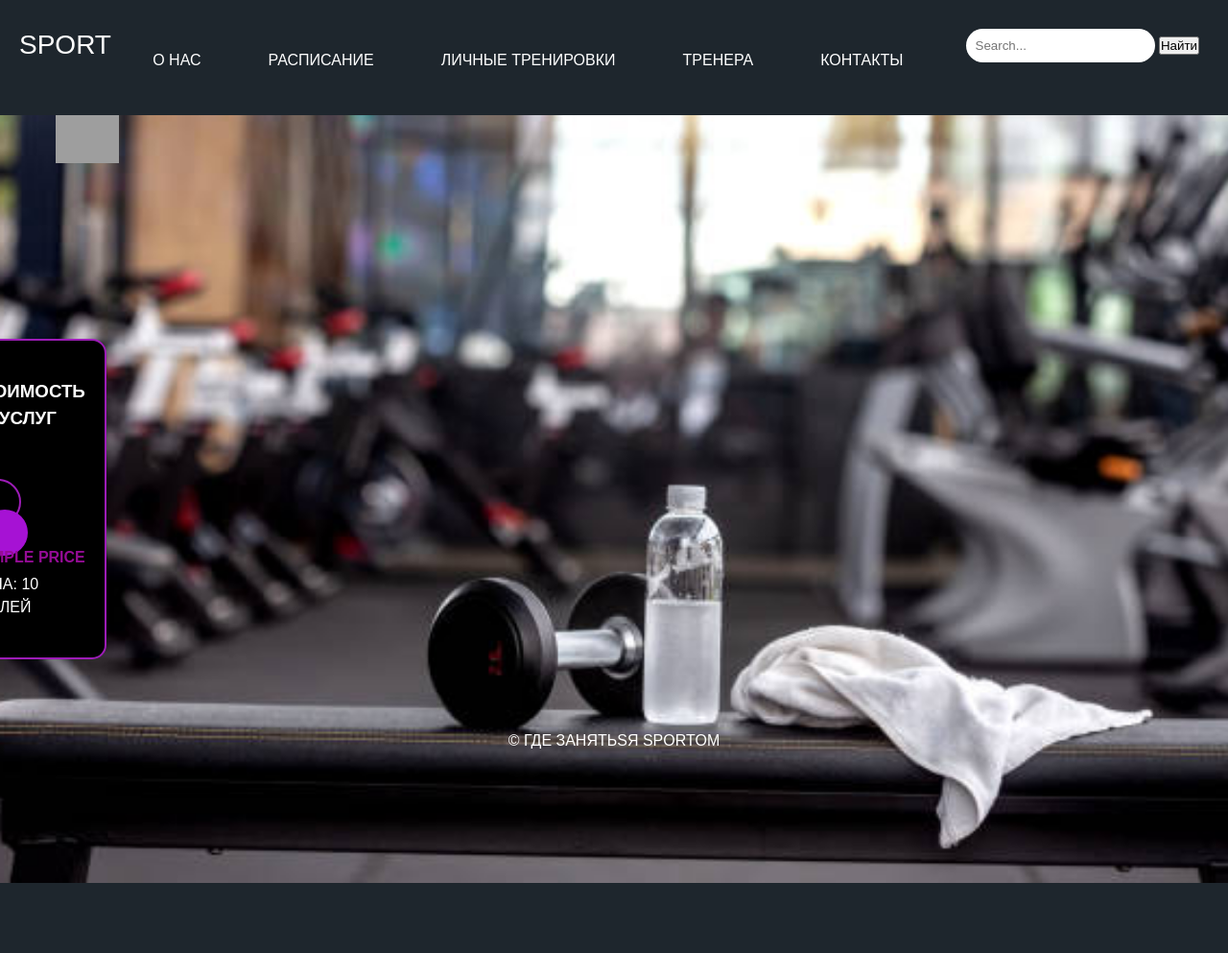
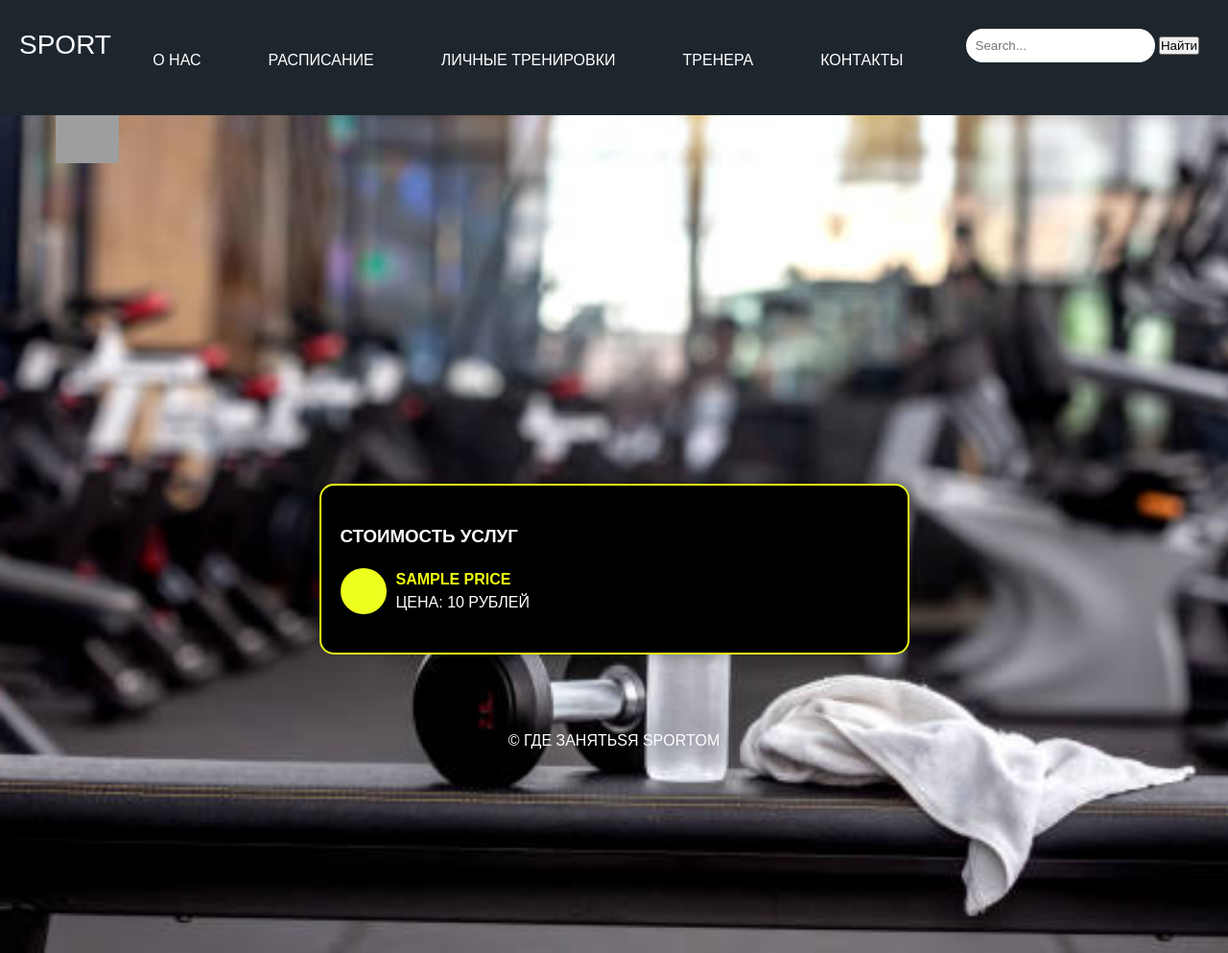
Before and after one commit to kostoyanskaya/fitness, a Flask app: page /price in a window 1280 px wide. Shown: the whole page at 96% size. Before the commit the page ends 920 px from the top, so only its background shows below. Run offline with Flask 2, Linux system fonts and the light colour scheme; tables that the repository leaves empty hold one stand-in row (values such as "Sample post"); grey boxes are pictures that could not be loaded.

Commit message:
improve front cost

```diff
--- a/migrations/versions/64a6cc3d5e85_.py
+++ b/migrations/versions/48ce9e391f1b_.py
@@ -1,8 +1,8 @@
 """empty message
 
-Revision ID: 64a6cc3d5e85
+Revision ID: 48ce9e391f1b
 Revises:
-Create Date: 2025-01-12 19:13:55.380032
+Create Date: 2025-01-13 18:47:07.249967
 
 """
 from alembic import op
@@ -10,7 +10,7 @@
 
 
 # revision identifiers, used by Alembic.
-revision = '64a6cc3d5e85'
+revision = '48ce9e391f1b'
 down_revision = None
 branch_labels = None
 depends_on = None
--- a/opinions_app/api_views.py
+++ b/opinions_app/api_views.py
@@ -22,6 +22,7 @@
     WorkoutSchemaForUsers
 )
 from .validators import validate_registration_data
+from marshmallow import ValidationError
 
 login_manager = LoginManager(app)
 login_manager.login_view = 'register'
@@ -232,6 +233,12 @@
     booking_schema = BookingSchema()
     data = request.get_json()
     new_booking = booking_schema.load(data)
+    existing_booking = Booking.query.filter_by(
+        user_id=new_booking.user_id,
+        workout_id=new_booking.workout_id
+    ).first()
+    if existing_booking:
+        return jsonify('Вы уже успешно записаны на эту тренировку.'), 400
     db.session.add(new_booking)
     db.session.commit()
     return jsonify('Успешно записаны на тренировку.'), 201
@@ -342,7 +349,7 @@
         fullname, email, password, confirmpassword
     )
     if validation_error:
-        return validation_error
+        return jsonify({'message': validation_error[0]}), validation_error[1]
     hashed_password = bcrypt.generate_password_hash(password).decode('utf-8')
     new_user = User(username=fullname, email=email, password=hashed_password)
     db.session.add(new_user)
--- a/opinions_app/models.py
+++ b/opinions_app/models.py
@@ -3,6 +3,7 @@
 from flask_login import UserMixin
 
 from opinions_app import db
+from sqlalchemy import Index
 
 
 class User(db.Model, UserMixin):
--- a/opinions_app/static/cost.css
+++ b/opinions_app/static/cost.css
@@ -1,80 +1,46 @@
-.nesolestag-enadenud {
-    width: 615px;
-    margin: 0 auto;
+.contacts-container {
+    display: flex;
+    justify-content: center;
+    align-items: center;
+    height: 100vh;
+    width: 100%;
 }
 
-.kesednsoled:after,
-.kesednsoled:before {
-    content: ".";
-    display: block;
-    overflow: hidden;
-    visibility: hidden;
-    font-size: 0;
-    line-height: 0;
-    width: 0;
-    height: 0;
-    clear: both;
-}
-.ico-wrap {
-    color: #a612d4;
-    width: 48px;
-    height: 48px;
-    margin: 30px 18px 5px 5px;
-    display: block;
-    text-align: center;
-    font-size: 25px;
-    border: 2px solid #9d1cb7;
-    float: left;
-    border-radius: 30px;
-}
-.ico-contact {
-    line-height: 1.9 !important;
-}
-.meanous-andscoev {
-    float: left;
-    margin-bottom: 20px;
-}
-.aio-icon-title {
-    font-size: 16px;
-    color: #950c96;
-    line-height: 1;
-    margin-bottom: 8px;
+.unique-prices-container {
+    width: 615px;
+    padding: 20px;
+    border: 2px solid #ebfa18;
+    border-radius: 15px;
+    background-color: #000000;
+    box-shadow: 0 4px 10px rgba(0, 0, 0, 0.1);
+    display: flex;            /* Добавляем Flexbox для контейнера */
+    flex-direction: column;   /* Устанавливаем вертикальное направление */
+    align-items: flex-start;  /* Выравниваем элементы в начале контейнера */
 }
 
-@media (max-width: 767px) {
-    .meanous-andscoev,
-    .ico-wrap {
-        float: none;
-        text-align: center;
-    }
-    .ico-wrap {
-        margin: 0 auto 15px auto;
-    }
-}
-
-.contacts-container {
-    display: flex;
-    justify-content: center;  /* Центрирование по горизонтали */
-    align-items: center;      /* Центрирование по вертикали */
-    height: 100vh;            /* Занимает всю высоту экрана */
-    padding: 20px;            /* Отступы вокруг */
-}
-
-.nesolestag-enadenud {
-    width: 615px;             /* Ширина блока */
-    padding: 20px;            /* Паддинг внутри блока */
-    border: 2px solid #9d1cb7; /* Граница блока */
-    border-radius: 15px;      /* Закругленные углы */
-    background-color: #000000; /* Цвет фона блока */
-    box-shadow: 0 4px 10px rgba(0, 0, 0, 0.1); /* Тень для визуального эффекта */
-    margin: 0 auto;           /* Центрирование блока */
+.price-icon-wrap {
+    color: #fcf811;
+    width: 100%;          /* Устанавливаем ширину на 100% для выравнивания */
+    display: flex;       /* Используем Flexbox для выравнивания значков и текста */
+    align-items: center; /* Центрируем по вертикали */
+    margin-bottom: 20px; /* Отступ между элементами */
 }
 
 .circle {
-    width: 48px;  /* Ширина кружочка */
-    height: 48px; /* Высота кружочка */
-    background-color: #a612d4; /* Цвет фона */
-    border-radius: 50%; /* Закругление для получения кружочка */
-    margin: 30px 18px 5px 5px; /* Отступы, как у бокса */
-    display: inline-block; /* Отображение как блок */
+    width: 48px;
+    height: 48px;
+    background-color: #ecff1f;
+    border-radius: 50%;
+    margin-right: 10px;  /* Отступ справа от иконки */
 }
+
+.price-title {
+    font-size: 16px;
+    color: #efff0e;
+    margin: 0;          /* Убираем отступы, чтобы было аккуратно */
+}
+
+.aio-icon-description {
+    margin: 0;         /* Убираем отступы для описания */
+    color: #fff;       /* Убедитесь, что текст виден на черном фоне */
+}
--- a/opinions_app/templates/cost.html
+++ b/opinions_app/templates/cost.html
@@ -16,32 +16,28 @@
                 return response.json();
             })
             .then(data => {
-                const pricesContainer = document.querySelector('.nesolestag-enadenud');
+                const pricesContainer = document.querySelector('.unique-prices-container');
                 data.forEach(val => {
                     const priceDiv = document.createElement('div');
-                    priceDiv.className = 'ico-wrap';
+                    priceDiv.className = 'price-icon-wrap';
 
                     // Добавление иконки
                     const iconDiv = document.createElement('div');
-                    iconDiv.className = 'circle'; // Подключение того же класса для иконки
+                    iconDiv.className = 'circle';
                     priceDiv.appendChild(iconDiv);
 
                     const detailsDiv = document.createElement('div');
-                    detailsDiv.className = 'meanous-andscoev';
+                    detailsDiv.className = 'price-description';
                     detailsDiv.innerHTML = `
-                        <h4 class="aio-icon-title">${val.name}</h4>
+                        <h4 class="price-title">${val.name}</h4>
                         <div class="aio-icon-description">
                             Цена: ${val.price} рублей
                         </div>
                     `;
 
-                    const kesednsoledSpan = document.createElement('span');
-                    kesednsoledSpan.className = 'kesednsoled';
-
                     // Добавление структуры
-                    pricesContainer.appendChild(priceDiv);
-                    pricesContainer.appendChild(detailsDiv);
-                    pricesContainer.appendChild(kesednsoledSpan);
+                    priceDiv.appendChild(detailsDiv); // Добавляем детали в priceDiv
+                    pricesContainer.appendChild(priceDiv); // Добавляем весь блок в контейнер
                 });
             })
             .catch(error => {
@@ -51,14 +47,11 @@
     </script>
 </head>
 <body>
-
-<div class="contacts-container">
-    <div class="nesolestag-enadenud">
-        <h3 style="text-align:center;">Стоимость услуг</h3>
-        <!-- Цены будут добавлены сюда через JavaScript -->
+    <div class="contacts-container">
+        <div class="unique-prices-container">
+            <h3 style="text-align:center;">Стоимость услуг</h3>
+            <!-- Цены будут добавлены сюда через JavaScript -->
+        </div>
     </div>
-</div>
-
 </body>
-</html>
 {% endblock %}
```
Also changed, not shown: migrations/versions/29347aa0e926_.py (added, +28 -0 lines), migrations/versions/e8fe1ee38201_.py (added, +28 -0 lines), opinions_app/static/stylebook.css (+34 -35 lines), opinions_app/templates/book_workout.html (+18 -6 lines), opinions_app/templates/login.html (+15 -9 lines), opinions_app/validators.py (+4 -5 lines), opinions_app/db.sqlite3.
